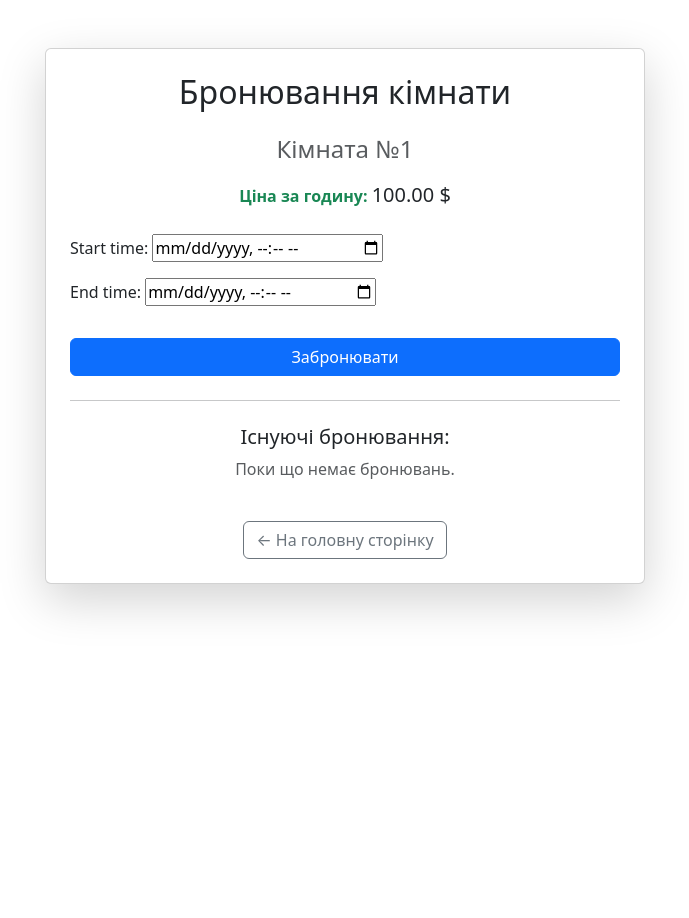
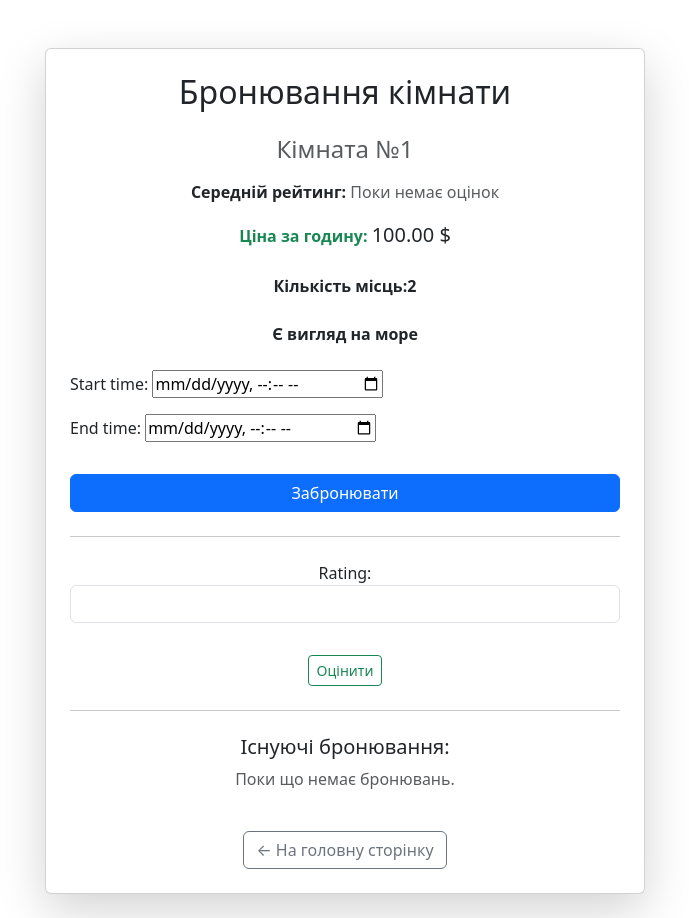
Before and after one commit to Evers0rr/hotel_system, a Django app: page /booking/1/ in a window 1280 px wide. Shown: the whole page, without its empty margins (295-984 px from the left). Before the commit the page ends 613 px from the top, so only its background shows below. Run offline with Django 5.2, Linux system fonts and the light colour scheme; a user stored in the database is signed in; data comes from the database, SQL or seed files in the repository; both versions use the stored data as it was before the commit; data that the repository does not hold is empty.

Commit message:
Created rating room system, new main page, fixed bags,created posts, 2 news models: Post,RoomRating

```diff
--- a/booking/forms.py
+++ b/booking/forms.py
@@ -1,5 +1,5 @@
 from django import forms
-from .models import Booking
+from .models import Booking, RoomRating
 from django.contrib.auth.forms import UserCreationForm
 from django.core.exceptions import ValidationError
 from django.contrib.auth.models import User
@@ -15,7 +15,6 @@ class BookingForm(forms.ModelForm):
             'start_time': forms.DateTimeInput(attrs={'type': 'datetime-local'}),
             'end_time': forms.DateTimeInput(attrs={'type': 'datetime-local'}),
         }
-
 
     def clean(self):
         cleaned_data = super().clean()
@@ -43,3 +42,11 @@ class CustomRegisterForm(UserCreationForm):
         if password.isdigit():
             raise ValidationError(_("Пароль не може складатися лише з цифр."))
         return password
+
+class RatingForm(forms.ModelForm):
+    class Meta:
+        model = RoomRating
+        fields = ['rating']
+        widgets = {
+            'rating': forms.NumberInput(attrs={'min': 1, 'max': 5, 'class': 'form-control'}),
+        }
--- a/booking/models.py
+++ b/booking/models.py
@@ -18,7 +18,7 @@ class Category(models.Model):
 
 class Room(models.Model):
     name =  models.CharField(max_length=50)
-    capacity = models.IntegerField()
+    capacity = models.PositiveIntegerField(validators=[MinValueValidator(1)])
     description = models.TextField(blank=False)
     category = models.ForeignKey('Category', on_delete=models.SET_NULL, null=True,blank=False,related_name='rooms')
     features = models.CharField(max_length=255, blank=False)
--- a/booking/urls.py
+++ b/booking/urls.py
@@ -4,10 +4,12 @@ from . import views
 from .views import register, profile
 
 urlpatterns = [
-    path('', views.room_list, name='room_list'),
+    path('', views.home, name='home'),
+    path('rooms/',views.room_list, name='room_list'),
     path('booking/<int:room_id>/', views.book_room, name='book_room'),
     path('login/', auth_views.LoginView.as_view(template_name='users/login.html'), name='login'),
-    path('logout/', auth_views.LogoutView.as_view(next_page='room_list'), name='logout'),
+    path('logout/', auth_views.LogoutView.as_view(next_page='home'), name='logout'),
     path('register/', register, name='register'),
     path('profile/', profile, name='profile'),
+    path('booking/<int:room_id>/rate/', views.rate_room, name='rate_room'),
 ]
--- a/booking/views.py
+++ b/booking/views.py
@@ -1,8 +1,9 @@
 from django.shortcuts import render, redirect, get_object_or_404
-from .models import Room, Booking, Profile
-from .forms import BookingForm, CustomRegisterForm
+from .models import Room, Booking, Profile, Post, RoomRating
+from .forms import BookingForm, CustomRegisterForm, RatingForm
 from django.contrib.auth.decorators import login_required
 from django.core.exceptions import ValidationError
+from django.db.models import Avg, Q
 from django.contrib.auth.forms import UserCreationForm
 from django.contrib import messages
 from django.contrib.auth import login
@@ -15,45 +16,112 @@ def is_available(room, start, end):
         end_time__gt=start
     ).exists()
 
+def home(request):
+    post_list = Post.objects.order_by('-created_at')
+    return render(request, 'based/home.html',{'news_list': post_list})
+
 def register(request):
     if request.method == 'POST':
         form = CustomRegisterForm(request.POST)
         if form.is_valid():
             user = form.save()
             login(request, user)
-            return redirect('room_list')
+            return redirect('home')
     else:
         form = CustomRegisterForm()
     return render(request, 'users/register.html', {'form': form})
 
 @login_required
 def profile(request):
-    return render(request, 'users/profile.html', {'user': request.user})
+    user_bookings = Booking.objects.filter(user=request.user).select_related('room').order_by('-start_time')
+    ratings = RoomRating.objects.filter(user=request.user).select_related('room')
+    return render(request, 'users/profile.html', {
+        'bookings': user_bookings,
+        'user': request.user,
+        'ratings': ratings,
+    })
 
 def room_list(request):
-    rooms = Room.objects.all()
+    rooms = Room.objects.annotate(avg_rating=Avg('roomrating__rating'))
     return render(request, 'booking/room_list.html', {'rooms': rooms})
 
 @login_required
 def book_room(request, room_id):
-    room = get_object_or_404(Room, id=room_id)
-    bookings = room.bookings.order_by('-start_time')
+    room = get_object_or_404(Room, pk=room_id)
+    bookings = Booking.objects.filter(room=room).order_by('-start_time')
+    average_rating = RoomRating.objects.filter(room=room).aggregate(avg=Avg('rating'))['avg']
+
+    booking_form = BookingForm()
+    rating_form = RatingForm()
 
     if request.method == 'POST':
-        form = BookingForm(request.POST)
+        # Користувач натиснув кнопку "Забронювати"
+        if 'submit_booking' in request.POST:
+            booking_form = BookingForm(request.POST)
+            if booking_form.is_valid():
+                start_time = booking_form.cleaned_data['start_time']
+                end_time = booking_form.cleaned_data['end_time']
+
+                conflicting_bookings = Booking.objects.filter(
+                    room=room,
+                    start_time__lt=end_time,
+                    end_time__gt=start_time
+                )
+
+                if conflicting_bookings.exists():
+                    messages.error(request, '❌ Ця кімната вже заброньована у вказаний період.')
+                    return redirect('book_room', room_id=room.id)
+
+                booking = booking_form.save(commit=False)
+                booking.room = room
+                booking.user = request.user
+                booking.save()
+                messages.success(request, '✅ Бронювання успішно створено.')
+                return redirect('book_room', room_id=room.id)
+
+        # Користувач натиснув кнопку "Оцінити"
+        elif 'submit_rating' in request.POST:
+            rating_form = RatingForm(request.POST)
+            if rating_form.is_valid():
+                # Якщо користувач вже залишав оцінку, оновлюємо її
+                existing_rating = RoomRating.objects.filter(user=request.user, room=room).first()
+                if existing_rating:
+                    existing_rating.rating = rating_form.cleaned_data['rating']
+                    existing_rating.save()
+                    messages.success(request, '✅ Оцінку оновлено.')
+                else:
+                    new_rating = rating_form.save(commit=False)
+                    new_rating.user = request.user
+                    new_rating.room = room
+                    new_rating.save()
+                    messages.success(request, '✅ Оцінку додано.')
+                return redirect('book_room', room_id=room.id)
+
+    return render(request, 'booking/book_room.html', {
+        'room': room,
+        'form': booking_form,
+        'rating_form': rating_form,
+        'bookings': bookings,
+        'average_rating': average_rating,
+        'range': range(1, 6),
+    })
+
+@login_required
+def rate_room(request, room_id):
+    room = get_object_or_404(Room, pk=room_id)
+
+    rating, created = RoomRating.objects.get_or_create(user=request.user, room=room)
+
+    if request.method == 'POST':
+        form = RatingForm(request.POST, instance=rating)
         if form.is_valid():
-            booking = form.save(commit=False)
-            booking.user = request.user
-            booking.room = room
-            booking.save()
+            form.save()
+            messages.success(request, '✅ Вашу оцінку збережено!')
+            return redirect('room_detail', room_id=room.id)
+    else:
+        form = RatingForm(instance=rating)
 
-            if is_available(room, booking.start_time, booking.end_time):
-                booking.save()
-                messages.success(request, "Бронювання успішне!")
-                return redirect('room_list')
-            else:
-                messages.error(request, "Цей час вже зайнято. Виберіть інший.")
-    else:
-        form = BookingForm()
-
-    return render(request, 'booking/book_room.html', {'form': form, 'room': room, 'bookings': bookings})
+    return render(request, 'booking/rate_room.html', {
+        'room': room,
+        'form': form,
+    })
--- a/templates/based/base.html
+++ b/templates/based/base.html
@@ -3,6 +3,13 @@
 <head>
     <title>{% block title %}Бронювання{% endblock %}</title>
     <link rel="stylesheet" href="https://cdn.jsdelivr.net/npm/bootstrap@5.3.0/dist/css/bootstrap.min.css">
+    {% if messages %}
+    <script>
+        {% for message in messages %}
+            alert("{{ message|escapejs }}");
+        {% endfor %}
+    </script>
+    {% endif %}
 </head>
 <body>
     <div class="container mt-4">
--- a/templates/booking/book_room.html
+++ b/templates/booking/book_room.html
@@ -7,21 +7,55 @@
         <h2 class="text-center mb-4">Бронювання кімнати</h2>
         <h4 class="text-center text-muted mb-3">{{ room.name }}</h4>
 
+        <div class="text-center mb-3">
+            <span class="fw-bold">Середній рейтинг:</span>
+            {% if average_rating %}
+                <span class="text-warning fs-5">
+                    {% for i in range %}
+                        {% if i <= average_rating|floatformat:0 %}
+                            ★
+                        {% else %}
+                            ☆
+                        {% endif %}
+                    {% endfor %}
+                </span>
+                <small class="text-muted">({{ average_rating|floatformat:1 }}/5)</small>
+            {% else %}
+                <span class="text-muted">Поки немає оцінок</span>
+            {% endif %}
+        </div>
+
         <p class="text-center mb-4">
             <span class="fw-bold text-success">Ціна за годину:</span>
             <span class="fs-5">{{ room.price_for_hour }} $</span>
+        </p>
+
+        <p class="text-center mb-4">
+            <span class="fw-bold text-dark mb-3">Кількість місць:{{ room.capacity }}</span>
+        </p>
+
+        <p class="text-center mb-4">
+            <span class="fw-bold text-dark mb-3">{{ room.features }}</span>
         </p>
 
         <form method="post">
             {% csrf_token %}
             {{ form.as_p }}
             <div class="d-grid">
-                <button type="submit" class="btn btn-primary mt-3">Забронювати</button>
+                <button type="submit" name="submit_booking" class="btn btn-primary mt-3">Забронювати</button>
             </div>
         </form>
 
         <hr class="my-4">
+        <form method="post" class="text-center">
+            {% csrf_token %}
+            {{ rating_form.rating.label_tag }}<br>
+            {{ rating_form.rating }}
+            <br>
+            <button type="submit" name="submit_rating" min="1" max="5" class="btn btn-sm btn-outline-success mt-2">Оцінити</button>
+        </form>
 
+        <hr class="my-4">
         <h5 class="text-center">Існуючі бронювання:</h5>
         {% if bookings %}
             <ul class="list-group list-group-flush">
--- a/templates/users/login.html
+++ b/templates/users/login.html
@@ -26,7 +26,7 @@
         </form>
 
         <div class="text-center">
-            <a href="{% url 'room_list' %}" class="btn btn-secondary btn-sm">← Повернутися на головну</a>
+            <a href="{% url 'home' %}" class="btn btn-secondary btn-sm">← Повернутися на головну</a>
         </div>
     </div>
 </div>
--- a/templates/users/register.html
+++ b/templates/users/register.html
@@ -13,7 +13,7 @@
             <button type="submit" class="btn btn-primary w-100 mt-3">Зареєструватися</button>
         </form>
         <p class="text-center mt-3">Вже маєте акаунт? <a href="{% url 'login' %}">Увійти</a></p>
-        <a href="{% url 'room_list' %}" class="btn btn-secondary mt-2 w-100">← Повернутися на головну</a>
+        <a href="{% url 'home' %}" class="btn btn-secondary mt-2 w-100">← Повернутися на головну</a>
     </div>
 </div>
 {% endblock %}
```
Also changed, not shown: hotel_system/settings.py (+11 -1 lines), templates/based/home.html (added, +51 -0 lines), templates/booking/room_list.html (+14 -11 lines), templates/users/profile.html (+21 -2 lines), booking/migrations/0005_remove_profile_phone.py (added), booking/migrations/0006_alter_room_capacity.py (added), booking/migrations/0007_alter_room_capacity.py (added), db.sqlite3.
